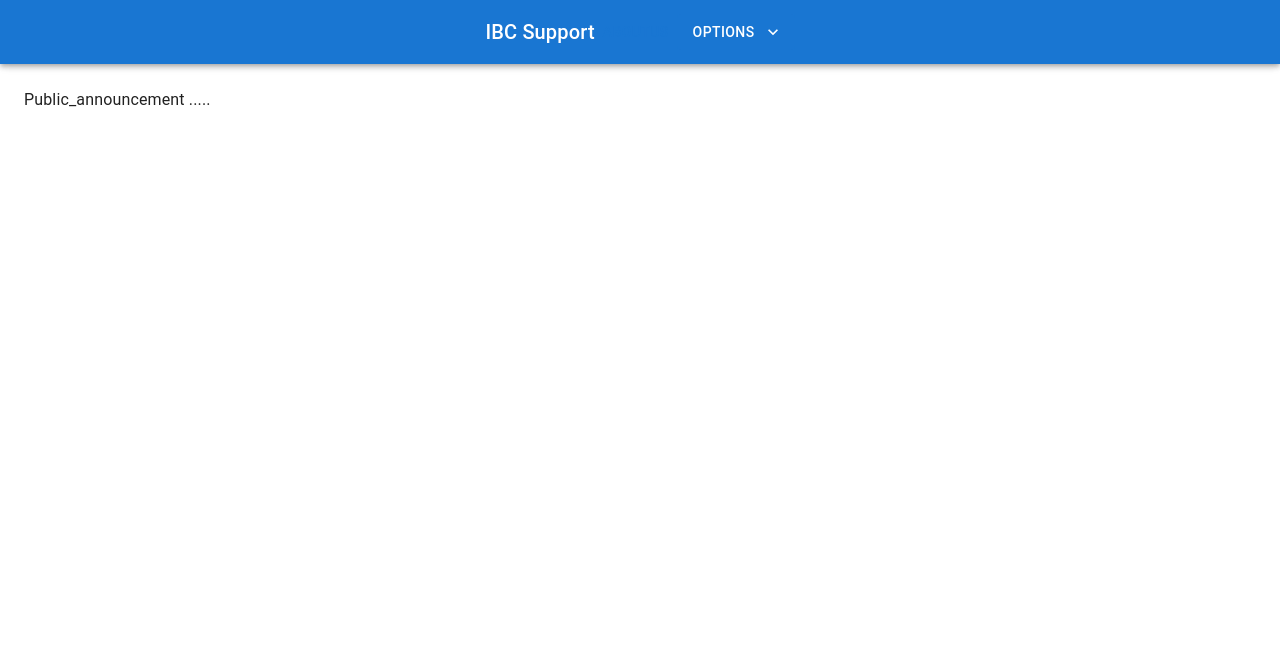
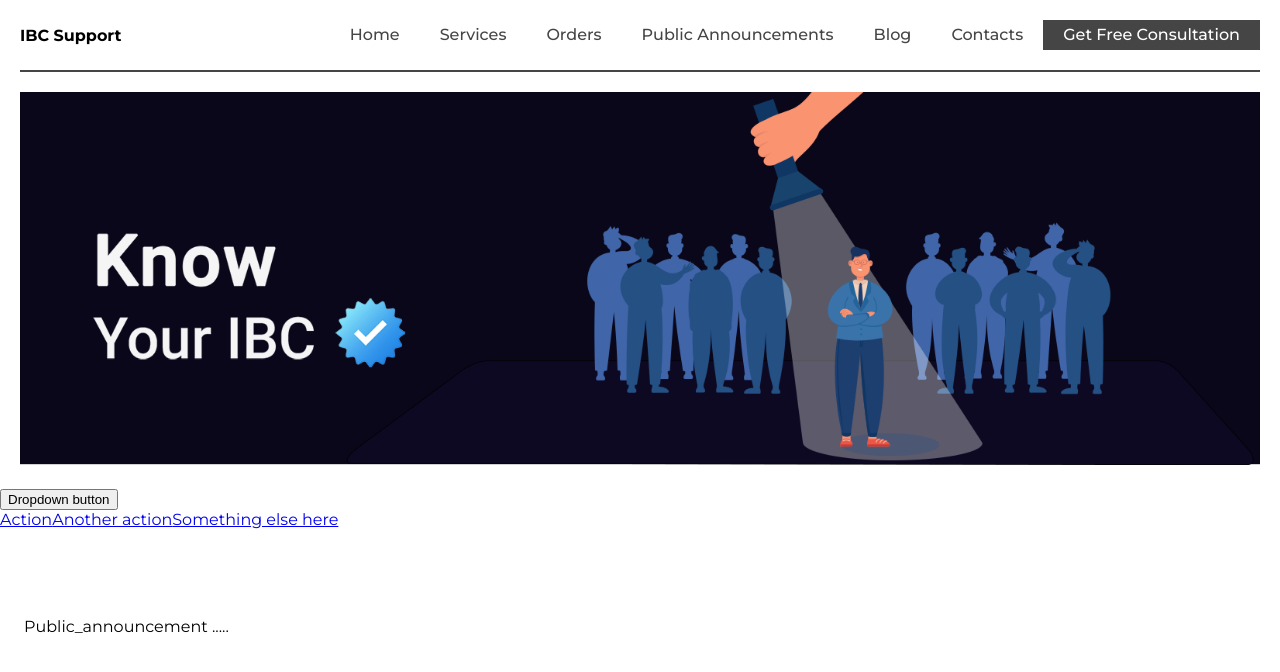
Before and after one commit to Pradeep-Gupta-96/ibbi_client, a React (Create React App) app: page / in a window 1280 px wide. Shown: the top 672 px of the page. Built offline with nearby package versions, Linux system fonts and the light colour scheme.

Commit message:
code updated

```diff
--- a/src/Navbar/Navbar.css
+++ b/src/Navbar/Navbar.css
@@ -1,19 +1,32 @@
 
-body {padding: 0px;margin: 0px;}
+@import url('https://fonts.googleapis.com/css2?family=Montserrat:wght@300;400;500;700&display=swap');
+body {padding: 0px;margin: 0px;box-sizing: border-box;font-family: 'Montserrat', sans-serif;}
 .header {display: inline-block;width: 100%;}
-.bound {max-width: 1200px;margin: 0px auto;}
-.topsec {display: flex;justify-content: space-between;padding: 20px 0px;border-bottom: 2px solid #454545;}
+.bound {max-width: 1240px;margin: 0px auto;width: 100%;}
+.topsec {display: flex;justify-content: space-between;padding: 20px 0px;border-bottom: 2px solid #454545;align-items: center;}
 .menu {}
 .logo {font-weight: bold;}
 .menu ul {margin: 0px; padding: 0px; display: flex;}
 .menu ul li {display: flex; position: relative;}
-.menu ul li a {text-decoration: none; color: #454545;padding: 0px 20px;}
-.menu ul li:last-child a {padding-right: 0px;}
+.menu ul li a {text-decoration: none; color: #454545;padding: 0px 20px;font-weight: 500;line-height: 30px;}
+li.nav-item.get-free a {background: #454545;color: #fff;}
 .menu ul li > ul li {width: 100%;}
-.menu ul li > ul li a {padding: 10px 20px;}
+.menu ul li > ul li a {padding: 10px 0px;font-size: 14px;border-bottom: 1px solid #ccc; width: 100%;display: inline-block;}
+.menu ul li > ul li:last-child a {border-bottom: 0px;}
 .main-banner {padding: 20px 0px;}
 .main-banner img {width: 100%;}
 
 .menu ul li.parent {position: relative;display: inline-block;}
-.menu ul li.parent ul {display: none;position: absolute;background-color: #f1f1f1;min-width: 200px;box-shadow: 0px 8px 16px 0px rgba(0,0,0,0.2);z-index: 1;}
+.menu ul li.parent ul {display: none;position: absolute;background-color: #f1f1f1;min-width: 200px;box-shadow: 0px 8px 16px 0px rgba(0,0,0,0.2);z-index: 1;padding: 10px 15px;}
 .menu ul li.parent:hover ul {display: block;}
+
+@media (max-width: 767px) {
+    .bound {padding: 0px 15px;box-sizing: border-box;}
+    .menu {position: relative;display: inline-block;}
+    .menu > .toggle-menu {display: block !important;}
+    .menu > ul{display: none;position: absolute;background-color: #f1f1f1;min-width: 200px;box-shadow: 0px 8px 16px 0px rgba(0,0,0,0.2);z-index: 1; right: 0px;padding: 15px 10px;}
+    .menu > .toggle-menu:hover + ul{display: block;}
+    .menu ul li {width: 100%;padding: 5px 10px;display: inline-block;}
+    .menu ul li a {display: inline-block;width: 100%;}
+    .menu ul li > ul li a {padding: 0px 20px;}
+}
--- a/src/Navbar/Navbar.js
+++ b/src/Navbar/Navbar.js
@@ -1,252 +1,57 @@
-import * as React from 'react';
-import PropTypes from 'prop-types';
-import AppBar from '@mui/material/AppBar';
-import Box from '@mui/material/Box';
-import CssBaseline from '@mui/material/CssBaseline';
-import Toolbar from '@mui/material/Toolbar';
-import Typography from '@mui/material/Typography';
-import { styled, alpha } from '@mui/material/styles';
-import Button from '@mui/material/Button';
-import Menu from '@mui/material/Menu';
-import MenuItem from '@mui/material/MenuItem';
-import EditIcon from '@mui/icons-material/Edit';
-import Divider from '@mui/material/Divider';
-import ArchiveIcon from '@mui/icons-material/Archive';
-import FileCopyIcon from '@mui/icons-material/FileCopy';
-import MoreHorizIcon from '@mui/icons-material/MoreHoriz';
-import KeyboardArrowDownIcon from '@mui/icons-material/KeyboardArrowDown';
-import './Navbar.css'
-import { useNavigate } from "react-router-dom"
-import { Drawer, IconButton } from '@mui/material';
-import MenuIcon from '@mui/icons-material/Menu';
-const drawerWidth = 240;
+import React from 'react'
+import "./Navbar.css"
+import { Link } from 'react-router-dom'
+import banner from './img/banner_1.png'
+const Navbar = () => {
+  return (
 
-const StyledMenu = styled((props) => (
-  <Menu
-    elevation={0}
-    anchorOrigin={{
-      vertical: 'bottom',
-      horizontal: 'right',
-    }}
-    transformOrigin={{
-      vertical: 'top',
-      horizontal: 'right',
-    }}
-    {...props}
-  />
-))(({ theme }) => ({
-  '& .MuiPaper-root': {
-    borderRadius: 6,
-    marginTop: theme.spacing(1),
-    minWidth: 180,
-    color:
-      theme.palette.mode === 'light' ? 'rgb(55, 65, 81)' : theme.palette.grey[300],
-    boxShadow:
-      'rgb(255, 255, 255) 0px 0px 0px 0px, rgba(0, 0, 0, 0.05) 0px 0px 0px 1px, rgba(0, 0, 0, 0.1) 0px 10px 15px -3px, rgba(0, 0, 0, 0.05) 0px 4px 6px -2px',
-    '& .MuiMenu-list': {
-      padding: '4px 0',
-    },
-    '& .MuiMenuItem-root': {
-      '& .MuiSvgIcon-root': {
-        fontSize: 18,
-        color: theme.palette.text.secondary,
-        marginRight: theme.spacing(1.5),
-      },
-      '&:active': {
-        backgroundColor: alpha(
-          theme.palette.primary.main,
-          theme.palette.action.selectedOpacity,
-        ),
-      },
-    },
-  },
-}));
-
-
-function Navbar(props) {
-  const [anchorEl, setAnchorEl] = React.useState(null);
-  const { window } = props;
-  const [mobileOpen, setMobileOpen] = React.useState(false);
-  const open = Boolean(anchorEl);
-  const naviagte = useNavigate()
-  const handleClick = (event) => {
-    setAnchorEl(event.currentTarget);
-  };
-  const handleClose = () => {
-    setAnchorEl(null);
-  };
-
-  const handleDrawerToggle = () => {
-    setMobileOpen((prevState) => !prevState);
-  };
-
-  const onClickForAboutUs = () => {
-    naviagte('/about')
-  }
-  const onClickHome = () => {
-    naviagte('/')
-  }
-
-  const drawer = (
-    <Box onClick={handleDrawerToggle} sx={{ textAlign: 'center' }}>
-
-      <Typography variant="h6" sx={{ my: 2 }}>
-        IBC Support
-      </Typography>
-
-      <Divider />
-
-      <Button onClick={onClickForAboutUs}>
-        AboutUs
-      </Button>
-      <Button
-        id="demo-customized-button"
-        aria-controls={open ? 'demo-customized-menu' : undefined}
-        aria-haspopup="true"
-        aria-expanded={open ? 'true' : undefined}
-        variant="contained"
-        disableElevation
-        onClick={handleClick}
-        endIcon={<KeyboardArrowDownIcon />}
-      >
-        Options
-      </Button>
-      <StyledMenu
-        id="demo-customized-menu"
-        MenuListProps={{
-          'aria-labelledby': 'demo-customized-button',
-        }}
-        anchorEl={anchorEl}
-        open={open}
-        onClose={handleClose}
-      >
-        <MenuItem onClick={handleClose} disableRipple>
-          <EditIcon />
-          Edit
-        </MenuItem>
-        <MenuItem onClick={handleClose} disableRipple>
-          <FileCopyIcon />
-          Duplicate
-        </MenuItem>
-        <Divider sx={{ my: 0.5 }} />
-        <MenuItem onClick={handleClose} disableRipple>
-          <ArchiveIcon />
-          Archive
-        </MenuItem>
-        <MenuItem onClick={handleClose} disableRipple>
-          <MoreHorizIcon />
-          More
-        </MenuItem>
-      </StyledMenu>
-
-    </Box>
-  );
-
-  const container = window !== undefined ? () => window().document.body : undefined;
-
-  return (
-    <Box sx={{ display: 'flex' }}>
-      <CssBaseline />
-
-      <AppBar component="nav">
-        <div className='bound'>
-          <Toolbar>
-            <IconButton
-              color="inherit"
-              aria-label="open drawer"
-              edge="start"
-              onClick={handleDrawerToggle}
-              sx={{ mr: 2, display: { sm: 'none' } }}
-            >
-              <MenuIcon />
-            </IconButton>
-            <Typography
-              variant="h6"
-              component="div"
-              sx={{ flexGrow: 1, display: { xs: 'none', sm: 'block' } }}
-              onClick={onClickHome}
-            >
-              IBC Support
-            </Typography>
-
-            <Box sx={{ display: { xs: 'none', sm: 'block' } }}>
-              <Button onClick={onClickForAboutUs}>
-                AboutUs
-              </Button>
-              <Button
-                id="demo-customized-button"
-                aria-controls={open ? 'demo-customized-menu' : undefined}
-                aria-haspopup="true"
-                aria-expanded={open ? 'true' : undefined}
-                variant="contained"
-                disableElevation
-                onClick={handleClick}
-                endIcon={<KeyboardArrowDownIcon />}
-              >
-                Options
-              </Button>
-              <StyledMenu
-                id="demo-customized-menu"
-                MenuListProps={{
-                  'aria-labelledby': 'demo-customized-button',
-                }}
-                anchorEl={anchorEl}
-                open={open}
-                onClose={handleClose}
-              >
-                <MenuItem onClick={handleClose} disableRipple>
-                  <EditIcon />
-                  Edit
-                </MenuItem>
-                <MenuItem onClick={handleClose} disableRipple>
-                  <FileCopyIcon />
-                  Duplicate
-                </MenuItem>
-                <Divider sx={{ my: 0.5 }} />
-                <MenuItem onClick={handleClose} disableRipple>
-                  <ArchiveIcon />
-                  Archive
-                </MenuItem>
-                <MenuItem onClick={handleClose} disableRipple>
-                  <MoreHorizIcon />
-                  More
-                </MenuItem>
-              </StyledMenu>
-
-            </Box>
-
-          </Toolbar>
+    <>
+      <div className="header">
+        <div className="bound">
+          <div className="topsec">
+            <div className="logo">IBC Support</div>
+            <div className="menu">
+              <Link to="javascript-void()" className='toggle-menu' style={{display:"none"}}>Menu</Link>
+              <ul>
+                <li className="nav-item parent"><Link className="nav-Link" to="#">Home</Link>
+                  <ul>
+                    <li><Link to="#">About Us</Link></li>
+                  </ul>
+                </li>
+                <li className="nav-item parent"><Link className="nav-Link" to="#">Services</Link>
+                  <ul>
+                    <li><Link to="#">For Financial Creditor</Link></li>
+                    <li><Link to="#">For Operational Creditor</Link></li>
+                    <li><Link to="#">For Resolution Applicant</Link></li>
+                  </ul>
+                </li>
+                <li className="nav-item"><Link className="nav-Link" to="#">Orders</Link></li>
+                <li className="nav-item"><Link className="nav-Link" to="#">Public Announcements</Link></li>
+                <li className="nav-item"><Link className="nav-Link" to="#">Blog</Link></li>
+                <li className="nav-item"><Link className="nav-Link" to="#">Contacts</Link></li>
+                <li className="nav-item get-free"><Link className="nav-Link" to="#">Get Free Consultation</Link></li>
+              </ul>
+            </div>
+          </div>
         </div>
-      </AppBar>
-      <nav>
-        <Drawer
-          container={container}
-          variant="temporary"
-          open={mobileOpen}
-          onClose={handleDrawerToggle}
-          ModalProps={{
-            keepMounted: true, // Better open performance on mobile.
-          }}
-          sx={{
-            display: { xs: 'block', sm: 'none' },
-            '& .MuiDrawer-paper': { boxSizing: 'border-box', width: drawerWidth },
-          }}
-        >
-          {drawer}
-        </Drawer>
-      </nav>
-
-    </Box>
-  );
+      </div>
+      <div className="banner">
+        <div className="bound">
+          <div className="main-banner"><img src={banner} alt="banner" /></div>
+        </div>
+      </div>
+      <div className="dropdown">
+        <button className="btn btn-secondary dropdown-toggle" type="button" id="dropdownMenuButton" data-bs-toggle="dropdown" aria-haspopup="true" aria-expanded="false">
+          Dropdown button
+        </button>
+        <div className="dropdown-menu" aria-labelledby="dropdownMenuButton">
+          <Link className="dropdown-item" to="#">Action</Link>
+          <Link className="dropdown-item" to="#">Another action</Link>
+          <Link className="dropdown-item" to="#">Something else here</Link>
+        </div>
+      </div>
+    </>
+  )
 }
 
-Navbar.propTypes = {
-  /**
-   * Injected by the documentation to work in an iframe.
-   * You won't need it on your project.
-   */
-  window: PropTypes.func,
-};
-
-
-export default Navbar;
+export default Navbar
```
